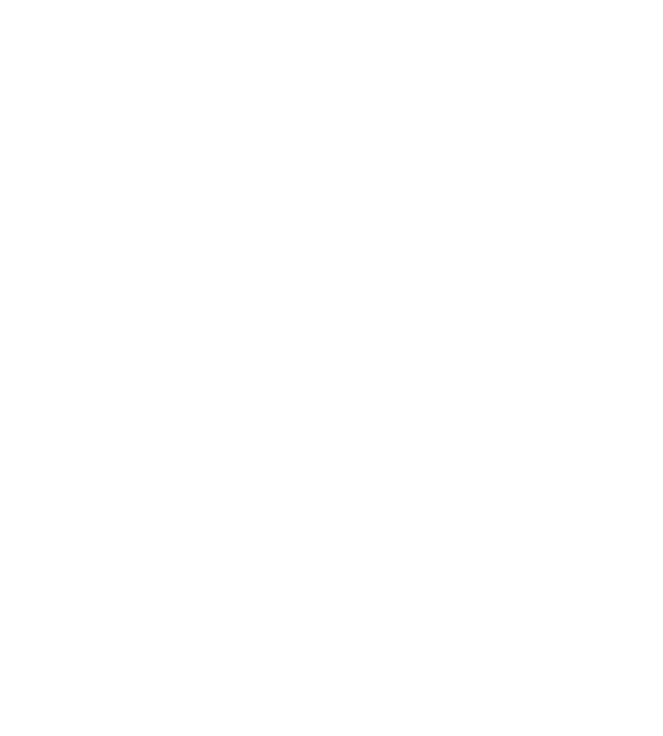
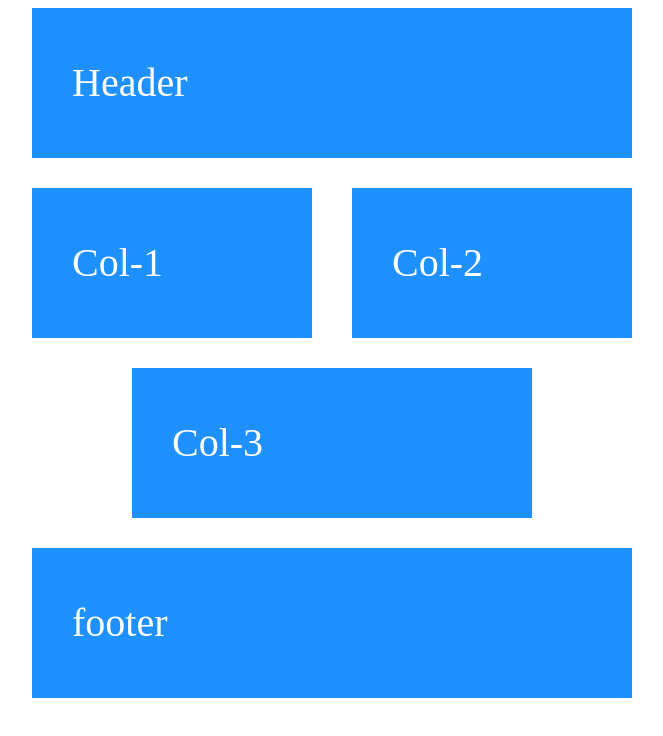
Before and after one commit to giorgi123412/html-and-css-tutorials, a plain HTML site: page 10-Flow-Management/index.html in a window 1280 px wide. Shown: the whole page, without its empty margins (308-971 px from the left). Drawn offline with Linux system fonts and the light colour scheme.

Commit message:
feat(10-Flow-Management): finish tutorial-1

```diff
--- a/10-Flow-Management/index.html
+++ b/10-Flow-Management/index.html
@@ -4,9 +4,16 @@
     <meta charset="UTF-8">
     <meta name="viewport" content="width=device-width, initial-scale=1.0">
     <meta http-equiv="X-UA-Compatible" content="ie=edge">
+    <link rel="stylesheet" href="style.css">
     <title>10-Flow-Management</title>
 </head>
 <body>
-
+    <main>
+        <header>Header</header>
+        <div class="col-1">Col-1</div>
+        <div class="col-2">Col-2</div>
+        <div class="col-3">Col-3</div>
+        <footer>footer</footer>
+    </main>
 </body>
 </html>
--- a/10-Flow-Management/style.css
+++ b/10-Flow-Management/style.css
@@ -0,0 +1,34 @@
+main{
+    width: 600px;
+    margin: auto;
+}
+header, .col-1, .col-2, .col-3, footer{
+    height: 150px;
+    background-color: DodgerBlue;
+    margin-bottom: 30px;
+    color: white;
+    padding-left: 40px;
+    font-size: 40px;
+    line-height: 150px;
+    box-sizing: border-box;
+}
+header{
+    color: white;
+    padding-left: 40px;
+    font-size: 40px;
+    line-height: 150px;
+}
+.col-1, .col-2{
+    width: 280px;
+}
+.col-1{
+    float: left;
+}
+.col-2{
+    float: right;
+}
+.col-3{
+    width: 400px;
+    clear: both;
+    margin: 0 auto 30px;
+}
```
